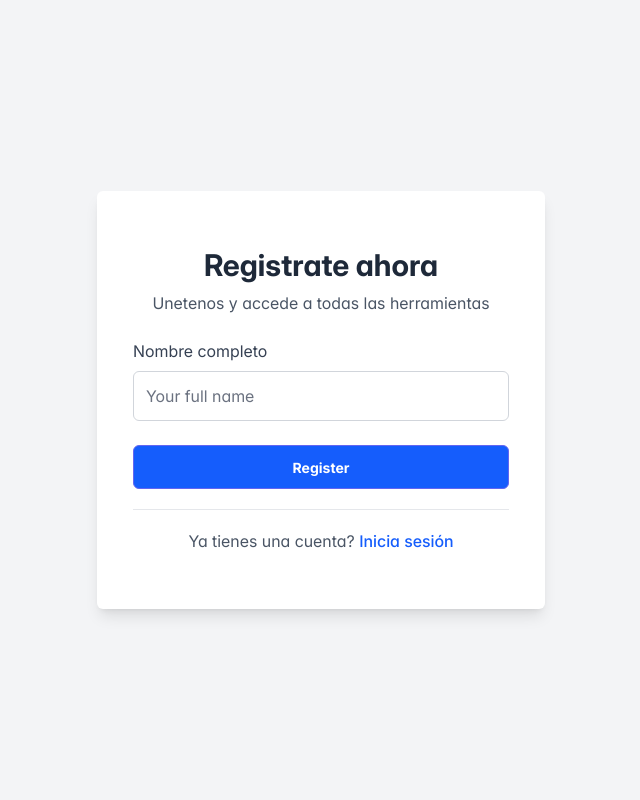
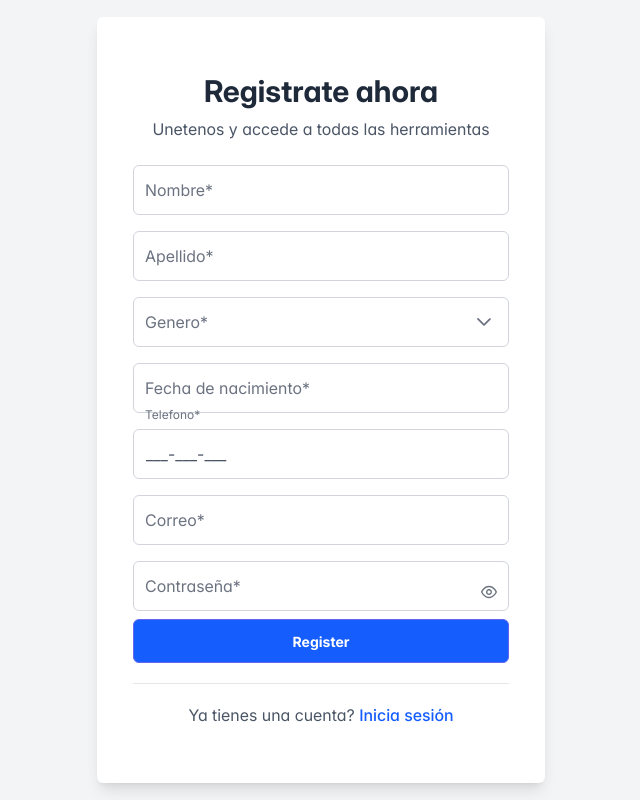
Before and after one commit to xenocore-wirachain/wirachain-frontend, a React (Vite) app: page /register in a window 1280 px wide. Shown: the whole page, without its empty margins (319-959 px from the left). Built offline with nearby package versions, Linux system fonts and the light colour scheme.

Commit message:
register frontend and logic completed

```diff
--- /dev/null
+++ b/src/features/auth/hooks/PatientHook.tsx
@@ -0,0 +1,62 @@
+import { useForm } from "react-hook-form"
+import { useNavigate } from "react-router"
+import { useAddPatientMutation } from "../../../redux"
+import type { PatientRequest } from "../../patient/types/Patient"
+
+export const usePatientHook = () => {
+  const navigate = useNavigate()
+  const defaultValues: PatientRequest = {
+    firstName: "",
+    lastName: "",
+    gender: "",
+    dateOfBirth: null,
+    user: {
+      phone: "",
+      email: "",
+      password: "",
+    },
+  }
+
+  const {
+    control,
+    formState: { errors },
+    reset,
+    handleSubmit,
+  } = useForm<PatientRequest>({ defaultValues })
+
+  const [createPatient, { isLoading }] = useAddPatientMutation()
+
+  const handleCreateSubmit = (data: PatientRequest) => {
+    if (data.dateOfBirth instanceof Date) {
+      data.dateOfBirth = data.dateOfBirth.toISOString()
+    } else {
+      throw new Error("La fecha de nacimiento debe ser válida")
+    }
+    data.gender = data.gender === "Hombre" ? "male" : "female"
+    void createPatient(data)
+      .unwrap()
+      .then(() => {
+        console.log("exito")
+        void navigate("/")
+      })
+      .catch((error: unknown) => {
+        console.log("error", error)
+      })
+  }
+
+  const handleFormSubmitCreate = (e: React.FormEvent) => {
+    e.preventDefault()
+    void handleSubmit(handleCreateSubmit)(e as React.BaseSyntheticEvent)
+  }
+
+  return {
+    control,
+    errors,
+    reset,
+    handleSubmit,
+    isLoading,
+
+    handleCreateSubmit,
+    handleFormSubmitCreate,
+  }
+}
--- a/src/features/auth/pages/Register.tsx
+++ b/src/features/auth/pages/Register.tsx
@@ -1,76 +1,27 @@
 import "primeicons/primeicons.css"
-import { Button } from "primereact/button"
+import { Calendar } from "primereact/calendar"
 import { Card } from "primereact/card"
 import { Divider } from "primereact/divider"
+import { Dropdown } from "primereact/dropdown"
+import { InputMask } from "primereact/inputmask"
 import { InputText } from "primereact/inputtext"
+import { Password } from "primereact/password"
 import "primereact/resources/primereact.min.css"
 import "primereact/resources/themes/lara-light-indigo/theme.css"
 import { classNames } from "primereact/utils"
-import type React from "react"
-import { useState } from "react"
+import { Controller } from "react-hook-form"
 import { useNavigate } from "react-router"
+import { GenderDictionary } from "../../../utils/StaticVariables"
+import { usePatientHook } from "../hooks/PatientHook"
+import { Button } from "primereact/button"
 
 function Register() {
   const navigate = useNavigate()
-  const [formData, setFormData] = useState({
-    name: "",
-    email: "",
-    password: "",
-    confirmPassword: "",
-  })
-
-  const [acceptTerms, setAcceptTerms] = useState<boolean>(false)
-
-  const [errors, setErrors] = useState<Record<string, boolean>>({
-    name: false,
-    email: false,
-    password: false,
-    confirmPassword: false,
-    terms: false,
-    passwordMatch: false,
-  })
+  const { control, errors, handleFormSubmitCreate, isLoading } =
+    usePatientHook()
 
   const handleRedirectLogin = () => {
     void navigate("/")
-  }
-
-  const handleInputChange = (e: React.ChangeEvent<HTMLInputElement>) => {
-    const { name, value } = e.target
-    setFormData(prev => ({
-      ...prev,
-      [name]: value,
-    }))
-
-    // Clear error when typing
-    setErrors(prev => ({
-      ...prev,
-      [name]: false,
-      ...(name === "confirmPassword" || name === "password"
-        ? { passwordMatch: false }
-        : {}),
-    }))
-  }
-
-  const handleRegister = (e: React.FormEvent) => {
-    e.preventDefault()
-
-    const newErrors = {
-      name: !formData.name,
-      email: !formData.email,
-      password: !formData.password,
-      confirmPassword: !formData.confirmPassword,
-      terms: !acceptTerms,
-      passwordMatch:
-        formData.password !== formData.confirmPassword &&
-        Boolean(formData.password && formData.confirmPassword),
-    }
-
-    setErrors(newErrors)
-
-    if (!Object.values(newErrors).some(Boolean)) {
-      // Here you would handle the actual registration logic
-      console.log("Registration attempt with:", { ...formData, acceptTerms })
-    }
   }
 
   return (
@@ -83,27 +34,253 @@ function Register() {
           </p>
         </div>
 
-        <form onSubmit={handleRegister}>
-          <div className="mb-4">
-            <label htmlFor="name" className="block text-gray-700 mb-2">
-              Nombre completo
-            </label>
-            <InputText
-              id="name"
-              name="name"
-              value={formData.name}
-              onChange={handleInputChange}
-              size="small"
-              className={classNames("w-full", {
-                "p-invalid": errors.name,
-              })}
-              placeholder="Your full name"
-            />
-            {errors.name && (
-              <small className="text-red-500">Name is required.</small>
+        <form
+          id="register"
+          onSubmit={handleFormSubmitCreate}
+          className="p-fluid"
+        >
+          {/* NOMBRE */}
+          <div className="field mt-4" key="firstName">
+            <span className="p-float-label">
+              <Controller
+                name="firstName"
+                control={control}
+                rules={{ required: "Se requiere nombre" }}
+                render={({ field: { onChange, onBlur, value, ref } }) => (
+                  <InputText
+                    onBlur={onBlur}
+                    onChange={onChange}
+                    value={value}
+                    ref={ref}
+                    keyfilter="alpha"
+                    invalid={errors.firstName ? true : false}
+                    disabled={isLoading}
+                  />
+                )}
+              />
+              <label
+                htmlFor="firstNmae"
+                className={classNames({ "p-error": errors.firstName })}
+              >
+                Nombre*
+              </label>
+            </span>
+            {errors.firstName && (
+              <small className="p-error">
+                {errors.firstName.message?.toString()}
+              </small>
             )}
           </div>
 
+          {/* APELLIDO */}
+          <div className="field mt-4" key="lastName">
+            <span className="p-float-label">
+              <Controller
+                name="lastName"
+                control={control}
+                rules={{ required: "Se requiere apellido" }}
+                render={({ field: { onChange, onBlur, value, ref } }) => (
+                  <InputText
+                    onBlur={onBlur}
+                    onChange={onChange}
+                    value={value}
+                    ref={ref}
+                    keyfilter="alpha"
+                    invalid={errors.lastName ? true : false}
+                    disabled={isLoading}
+                  />
+                )}
+              />
+              <label
+                htmlFor="lastName"
+                className={classNames({ "p-error": errors.lastName })}
+              >
+                Apellido*
+              </label>
+            </span>
+            {errors.lastName && (
+              <small className="p-error">
+                {errors.lastName.message?.toString()}
+              </small>
+            )}
+          </div>
+
+          {/* GENDER */}
+          <div className="field mt-4" key="gender">
+            <span className="p-float-label">
+              <Controller
+                name="gender"
+                control={control}
+                rules={{ required: "Se requiere genero" }}
+                render={({ field: { onChange, onBlur, value, ref } }) => (
+                  <Dropdown
+                    onBlur={onBlur}
+                    onChange={onChange}
+                    value={value}
+                    ref={ref}
+                    invalid={errors.gender ? true : false}
+                    options={GenderDictionary}
+                    disabled={isLoading}
+                    optionLabel="value"
+                  />
+                )}
+              />
+              <label
+                htmlFor="gender"
+                className={classNames({ "p-error": errors.gender })}
+              >
+                Genero*
+              </label>
+            </span>
+            {errors.gender && (
+              <small className="p-error">
+                {errors.gender.message?.toString()}
+              </small>
+            )}
+          </div>
+
+          {/* DATE OF BIRTH */}
+          <div className="field mt-4" key="birth">
+            <span className="p-float-label">
+              <Controller
+                name="dateOfBirth"
+                control={control}
+                rules={{ required: "Se requiere fecha de nacimiento" }}
+                render={({ field: { onChange, onBlur, value, ref } }) => (
+                  <Calendar
+                    readOnlyInput
+                    onBlur={onBlur}
+                    onChange={onChange}
+                    value={
+                      value instanceof Date || value === null ? value : null
+                    }
+                    ref={ref}
+                    invalid={errors.dateOfBirth ? true : false}
+                    maxDate={new Date()}
+                    disabled={isLoading}
+                  />
+                )}
+              />
+              <label
+                htmlFor="birth"
+                className={classNames({ "p-error": errors.dateOfBirth })}
+              >
+                Fecha de nacimiento*
+              </label>
+            </span>
+            {errors.dateOfBirth && (
+              <small className="p-error">
+                {errors.dateOfBirth.message?.toString()}
+              </small>
+            )}
+          </div>
+
+          {/* PHONE */}
+          <div className="field mt-4" key="phone">
+            <span className="p-float-label">
+              <Controller
+                name="user.phone"
+                control={control}
+                rules={{ required: "Se requiere telefono" }}
+                render={({ field: { onChange, onBlur, value, ref } }) => (
+                  <InputMask
+                    onBlur={onBlur}
+                    onChange={onChange}
+                    value={value}
+                    ref={ref}
+                    invalid={errors.user?.phone ? true : false}
+                    mask="999-999-999"
+                    placeholder="000-000-000"
+                    disabled={isLoading}
+                  />
+                )}
+              />
+              <label
+                htmlFor="phone"
+                className={classNames({ "p-error": errors.user?.phone })}
+              >
+                Telefono*
+              </label>
+            </span>
+            {errors.user?.phone && (
+              <small className="p-error">
+                {errors.user.phone.message?.toString()}
+              </small>
+            )}
+          </div>
+
+          {/* EMAIL */}
+          <div className="field mt-4" key="mail">
+            <span className="p-float-label">
+              <Controller
+                name="user.email"
+                control={control}
+                rules={{
+                  required: "Se requiere correo",
+                  pattern: {
+                    value: /^[A-Z0-9._%+-]+@[A-Z0-9.-]+\.[A-Z]{2,}$/i,
+                    message: "Correo invalido",
+                  },
+                }}
+                render={({ field: { onChange, onBlur, value, ref } }) => (
+                  <InputText
+                    onBlur={onBlur}
+                    onChange={onChange}
+                    value={value}
+                    ref={ref}
+                    keyfilter="email"
+                    invalid={errors.user?.email ? true : false}
+                    disabled={isLoading}
+                  />
+                )}
+              />
+              <label
+                htmlFor="mail"
+                className={classNames({ "p-error": errors.user?.email })}
+              >
+                Correo*
+              </label>
+            </span>
+            {errors.user?.email && (
+              <small className="p-error">
+                {errors.user.email.message?.toString()}
+              </small>
+            )}
+          </div>
+
+          {/* PASSWORD */}
+          <div className="field mt-4" key="password">
+            <span className="p-float-label">
+              <Controller
+                name="user.password"
+                control={control}
+                rules={{ required: "Se requiere contraseña" }}
+                render={({ field: { onChange, onBlur, value, ref } }) => (
+                  <Password
+                    toggleMask
+                    feedback={false}
+                    onBlur={onBlur}
+                    onChange={onChange}
+                    value={value}
+                    ref={ref}
+                    invalid={errors.user?.password ? true : false}
+                    disabled={isLoading}
+                  />
+                )}
+              />
+              <label
+                htmlFor="password"
+                className={classNames({ "p-error": errors.user?.password })}
+              >
+                Contraseña*
+              </label>
+            </span>
+            {errors.user?.password && (
+              <small className="p-error">
+                {errors.user.password.message?.toString()}
+              </small>
+            )}
+          </div>
           <Button
             label="Register"
             size="small"
--- /dev/null
+++ b/src/features/patient/types/Patient.tsx
@@ -0,0 +1,18 @@
+import type { UUID } from "crypto"
+import type { Nullable } from "primereact/ts-helpers"
+import type { User } from "../../../types/User"
+
+export type BasePatient = {
+  firstName: string
+  lastName: string
+  gender: string | number
+  dateOfBirth: Nullable<Date> | string
+}
+
+export type PatientRequest = BasePatient & {
+  user: User
+}
+
+export type PatientResponse = BasePatient & {
+  id: UUID
+}
--- /dev/null
+++ b/src/redux/api/PatientAPI.tsx
@@ -0,0 +1,25 @@
+import { createApi, fetchBaseQuery } from "@reduxjs/toolkit/query/react"
+import type {
+  PatientRequest,
+  PatientResponse,
+} from "../../features/patient/types/Patient"
+import { API_URL, BASE_PATH } from "../../utils/ApiPath"
+
+const PATIENT_PATH = BASE_PATH.patient
+
+export const patientApi = createApi({
+  reducerPath: "patientApi",
+  baseQuery: fetchBaseQuery({ baseUrl: API_URL }),
+  tagTypes: ["Patient"],
+  endpoints: builder => ({
+    addPatient: builder.mutation<PatientResponse, PatientRequest>({
+      query: patient => ({
+        url: PATIENT_PATH,
+        method: "POST",
+        body: patient,
+      }),
+    }),
+  }),
+})
+
+export const { useAddPatientMutation } = patientApi
--- a/src/redux/index.tsx
+++ b/src/redux/index.tsx
@@ -4,6 +4,7 @@ import { authApi } from "./api/AuthAPI"
 import { clinicApi } from "./api/ClinicAPI"
 import { clinicAdminApi } from "./api/ClinicAdminAPI"
 import { doctorApi } from "./api/DoctorAPI"
+import { patientApi } from "./api/PatientAPI"
 import { specialityApi } from "./api/SpecialityAPI"
 import { studyApi } from "./api/StudyAPI"
 import { AuthReducer } from "./slices/AuthSlice"
@@ -21,6 +22,7 @@ export const store = configureStore({
     [specialityApi.reducerPath]: specialityApi.reducer,
     [studyApi.reducerPath]: studyApi.reducer,
     [authApi.reducerPath]: authApi.reducer,
+    [patientApi.reducerPath]: patientApi.reducer,
   },
   middleware: getDefaultMiddleware =>
     getDefaultMiddleware()
@@ -29,6 +31,7 @@ export const store = configureStore({
       .concat(doctorApi.middleware)
       .concat(specialityApi.middleware)
       .concat(studyApi.middleware)
+      .concat(patientApi.middleware)
       .concat(authApi.middleware),
 })
 
@@ -60,6 +63,7 @@ export {
   useGetDoctorQuery,
   useUpdateDoctorMutation,
 } from "./api/DoctorAPI"
+export { useAddPatientMutation } from "./api/PatientAPI"
 export {
   useAddSpecialityMutation,
   useDeleteSpecialityMutation,
--- a/src/utils/ApiPath.tsx
+++ b/src/utils/ApiPath.tsx
@@ -6,4 +6,5 @@ export enum BASE_PATH {
   doctor = "doctors",
   study = "medicaltests",
   speciality = "medicalspecialties",
+  patient = "patients",
 }
```
Also changed, not shown: src/types/User.tsx (+13 -0 lines).
